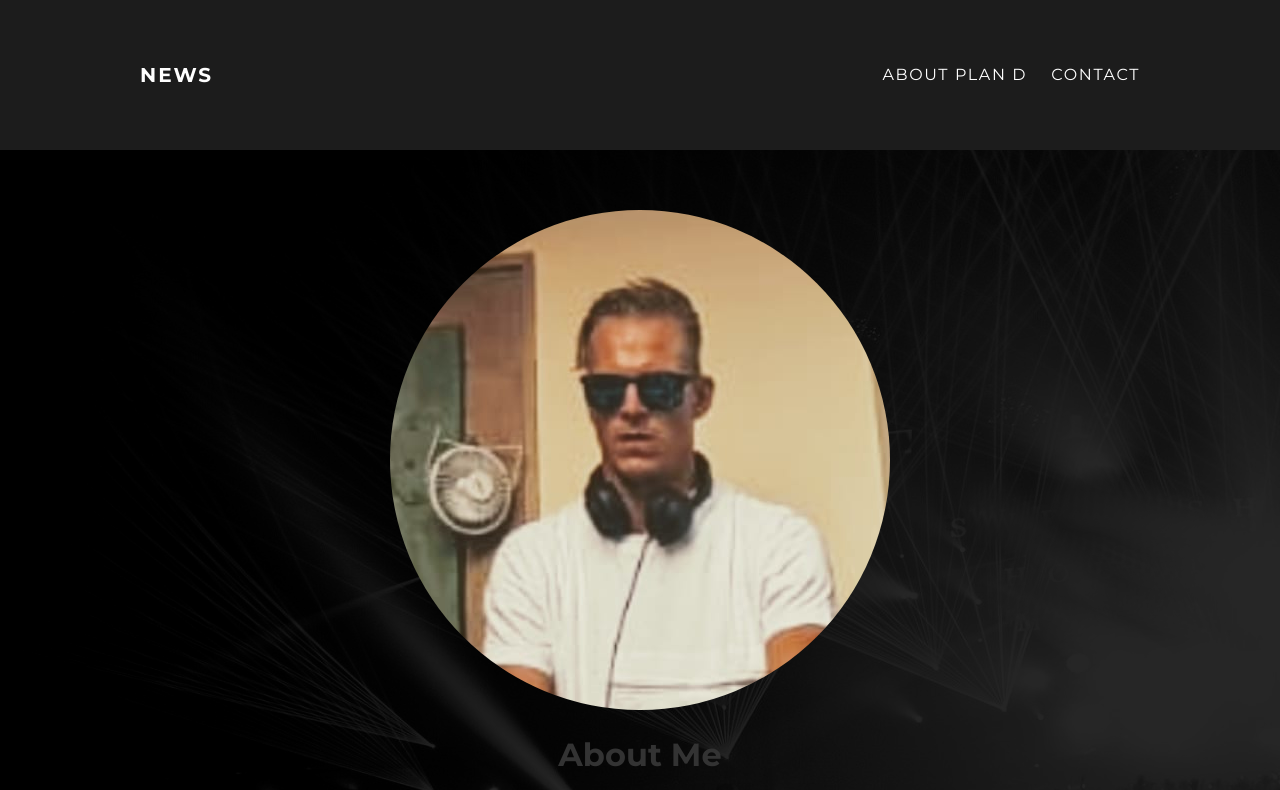
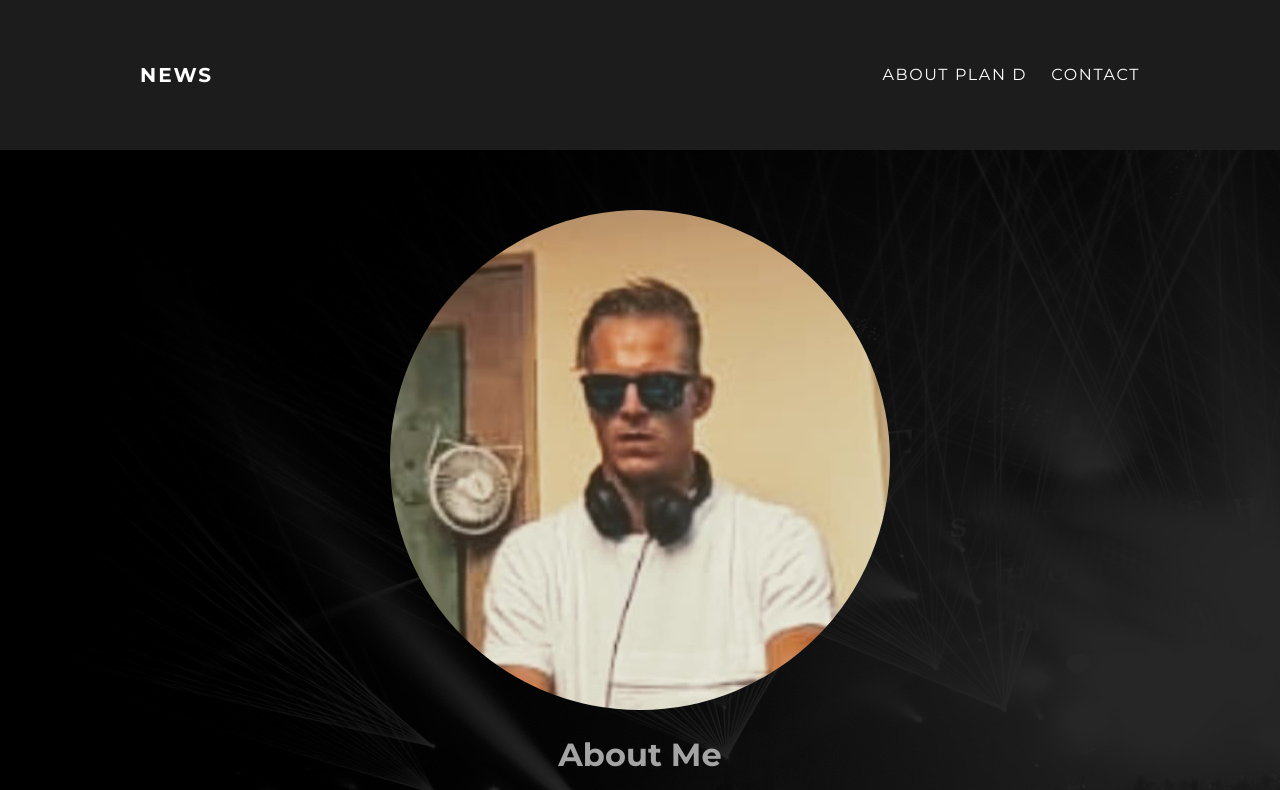
Before and after one commit to pland14/pland14.github.io, a plain HTML site: page about.html in a window 1280 px wide. Shown: the top 790 px of the page. Drawn offline with Linux system fonts and the light colour scheme.

Commit message:
Update styles.css

```diff
--- a/styles.css
+++ b/styles.css
@@ -134,3 +134,7 @@ p {
 .post-container:nth-child(even) {
   background-color: #f2f2f2;
 }
+
+.about-title {
+  color:#A4A4A4;
+}
```
